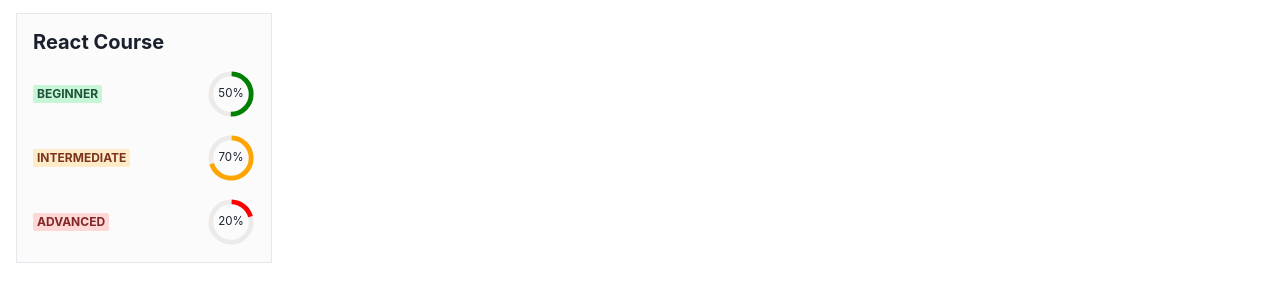
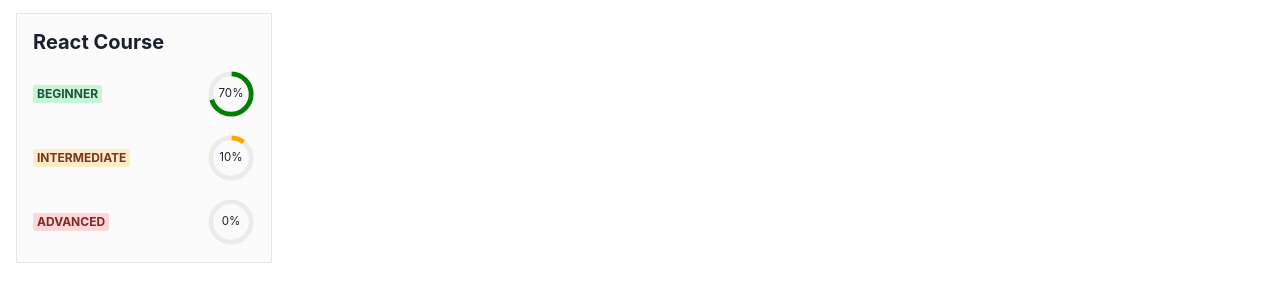
Before and after one commit to Mau-MD/Learning-U, a React (Vite) app in the folder frontend/: page /dashboard in a window 1280 px wide. Shown: the part 220-516 px from the top of the page. Built offline with nearby package versions, Linux system fonts and the light colour scheme; sample sign-in values are in the browser's storage.

Commit message:
Adding props to popover

```diff
--- a/frontend/src/components/Dashboard/DashboardIndex.tsx
+++ b/frontend/src/components/Dashboard/DashboardIndex.tsx
@@ -19,7 +19,12 @@ const DashboardIndex = () => {
         </Heading>
         <Button w="fit-content">I want to learn something new...</Button>
 
-        <Popover />
+        <Popover
+          courseName="React Course"
+          beginnerProgress={70}
+          intermediateProgress={10}
+          advancedProgress={0}
+        />
         <Grid
           templateColumns={["1fr", "1fr", "repeat(2, 1fr)", "repeat(3, 1fr)"]}
           gap="1em"
--- a/frontend/src/components/Popover/Popover.tsx
+++ b/frontend/src/components/Popover/Popover.tsx
@@ -10,7 +10,19 @@ import {
 import React from "react";
 import useThemeColor from "../../hooks/useThemeColor";
 
-const Popover = () => {
+interface Props {
+  courseName: string;
+  beginnerProgress: number;
+  intermediateProgress: number;
+  advancedProgress: number;
+}
+
+const Popover = ({
+  courseName,
+  beginnerProgress,
+  intermediateProgress,
+  advancedProgress,
+}: Props) => {
   const { backgroundColor, borderColor } = useThemeColor();
   return (
     <Flex
@@ -23,24 +35,24 @@ const Popover = () => {
       gap={4}
     >
       <Heading as="h3" fontSize="xl">
-        React Course
+        {courseName}
       </Heading>
       <Flex alignItems="center" justifyContent="space-between">
         <Badge colorScheme="green">Beginner</Badge>
-        <CircularProgress value={50} color="green">
-          <CircularProgressLabel>50%</CircularProgressLabel>
+        <CircularProgress value={beginnerProgress} color="green">
+          <CircularProgressLabel>{beginnerProgress}%</CircularProgressLabel>
         </CircularProgress>
       </Flex>
       <Flex alignItems="center" justifyContent="space-between">
         <Badge colorScheme="orange">Intermediate</Badge>
-        <CircularProgress value={70} color="orange">
-          <CircularProgressLabel>70%</CircularProgressLabel>
+        <CircularProgress value={intermediateProgress} color="orange">
+          <CircularProgressLabel>{intermediateProgress}%</CircularProgressLabel>
         </CircularProgress>
       </Flex>
       <Flex alignItems="center" justifyContent="space-between">
         <Badge colorScheme="red">Advanced</Badge>
-        <CircularProgress value={20} color="red">
-          <CircularProgressLabel>20%</CircularProgressLabel>
+        <CircularProgress value={advancedProgress} color="red">
+          <CircularProgressLabel>{advancedProgress}%</CircularProgressLabel>
         </CircularProgress>
       </Flex>
     </Flex>
```
